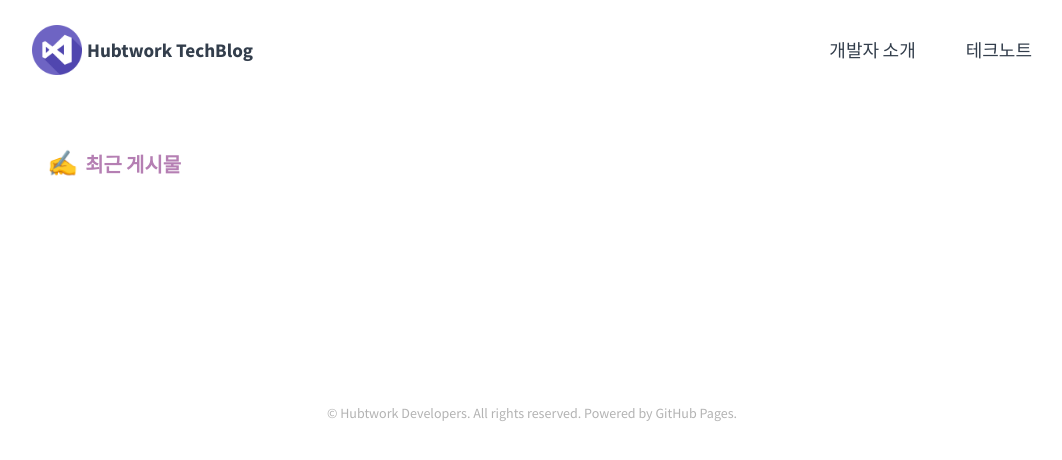
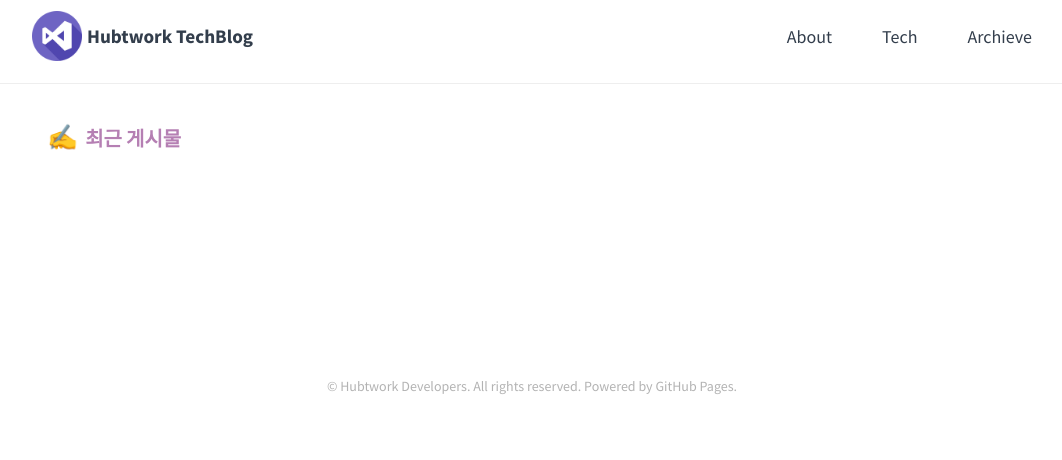
Before and after one commit to hubtwork/Hubtwork.github.io, a Jekyll site: the page built from index.md, in a window 1280 px wide. Shown: the top 460 px of the page, without its empty margins (108-1170 px from the left). Built offline with Jekyll 4.4.1, drawn with Linux system fonts in a browser that asks for light colours.

Commit message:
feat: add fixed-header & resizing margin for main

```diff
--- a/_data/menu.yml
+++ b/_data/menu.yml
@@ -1,5 +1,8 @@
 - id: about
-  label: 개발자 소개
+  label: About
 
 - id: tech
-  label: 테크노트
+  label: Tech
+
+- id: archieve
+  label: Archieve
--- a/_includes/home.html
+++ b/_includes/home.html
@@ -12,6 +12,7 @@
           </tr>
         </table>
       </div>
+
     </div>
   </section>
 
--- a/_includes/nav.html
+++ b/_includes/nav.html
@@ -8,6 +8,7 @@
   }
 </script>
 
+<header>
   <nav class="nav">
     <div class="nav-container">
 
@@ -33,3 +34,4 @@
       </div>
     </div>
   </nav>
+</header>
--- a/_sass/_layout.scss
+++ b/_sass/_layout.scss
@@ -21,6 +21,8 @@ footer > .footer_wrap,
 
 main {
 	overflow: hidden;
+
+	margin-top: 83.5px;
 	padding-bottom: 50px;
 
 	@media (min-width: $break-large) {
--- a/_sass/_nav.scss
+++ b/_sass/_nav.scss
@@ -1,24 +1,16 @@
-.header {
-  display: block;
-}
-
-.h_header {
+header {
+  width: 100%;
+  background: #ffffff;
+  padding: 0.75rem 0;
   position: fixed;
-
   top: 0;
   left: 0;
-  right: 0;
-  z-index: 999;
-
-  padding: 25px 0;
-
-
-
+  z-index: 99999;
+  border-bottom: 1px solid #eeeeee;
 }
 
 .nav {
   overflow: auto;
-  padding: 25px 0;
   margin-bottom: 10px;
 
   &-container {
@@ -29,7 +21,6 @@
     .logo {
       display: inline-block;
       margin: 0 60px 0 20px;
-      float: left;
 
       @media (max-width: $break-medium) {
         float: none;
```
Lines whose indentation alone changed are shown as unchanged.
